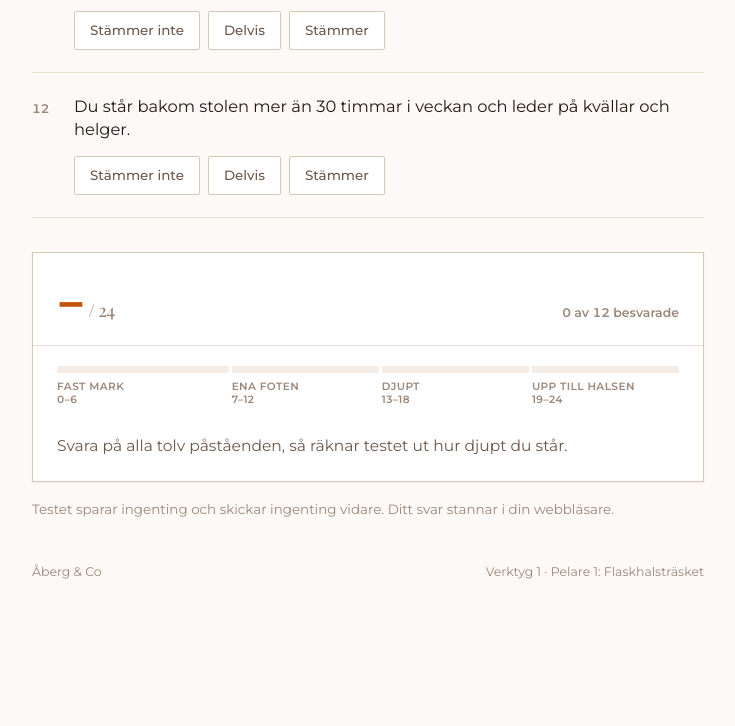
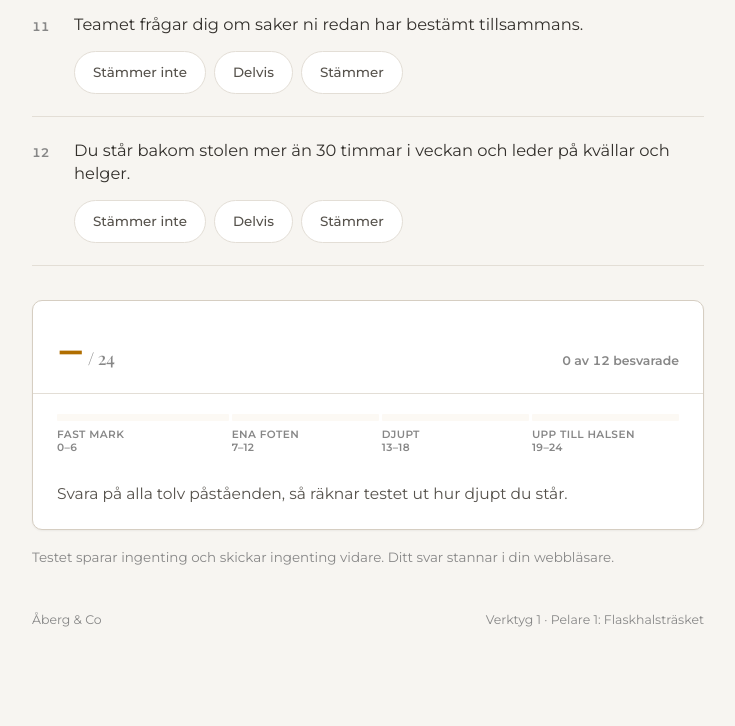
Before and after one commit to mariaabergco-design/salongsledarskap, a plain HTML site: page verktyg/flaskhalstestet.html in a window 1280 px wide. Shown: the part 1644-2370 px from the top of the page, without its empty margins (272-1007 px from the left). Before the commit the page ends 2322 px from the top, so only its background shows below. Drawn offline with nearby package versions, Linux system fonts and the light colour scheme.

Commit message:
Add files via upload

```diff
--- a/verktyg/flaskhalstestet.html
+++ b/verktyg/flaskhalstestet.html
@@ -4,57 +4,38 @@
 <link rel="stylesheet" href="https://fonts.googleapis.com/css2?family=Montserrat:wght@400;500;600;700&family=Playfair+Display:ital,wght@0,500;0,600;0,700&display=swap">
 <style>
   :root {
-    --ground: #FCF9F6;
-    --panel: #F5EDE5;
+      --ground: #F7F5F1;
+      --panel: #FCF9F4;
       --panel-2: #FFFFFF;
-    --ink: #241811;
-    --ink-soft: #6B584C;
-    --ink-faint: #9B8779;
-    --line: #EADFD4;
-    --line-strong: #D8C7B7;
-    --accent: #BF5308;
-    --accent-strong: #E0670D;
-    --accent-tint: #FBE7D6;
-    --warm: #8A5A2B;
-    --warm-tint: #F6ECDD;
-    --shadow: 0 1px 2px rgba(36, 24, 17, .06);
+      --ink: #33302C;
+      --ink-soft: #55514B;
+      --ink-faint: #878787;
+      --line: #E3DED6;
+      --line-strong: #D6CEC2;
+      --accent: #B06E00;
+      --accent-graf: #F6A313;
+      --accent-tint: #FCE7BC;
+      --radie: 10px;
       --display: "Playfair Display", Georgia, "Times New Roman", serif;
       --body: "Montserrat", "Helvetica Neue", Arial, sans-serif;
+      --shadow: 0 1px 2px rgba(46, 46, 46, .06);
     }
 
     @media (prefers-color-scheme: dark) {
       :root:not([data-theme="light"]) {
-      --ground: #17110C;
-      --panel: #241A12;
-      --panel-2: #1D150F;
-      --ink: #F3EAE2;
-      --ink-soft: #BCA899;
-      --ink-faint: #93806F;
-      --line: #332519;
-      --line-strong: #4A3625;
-      --accent: #FF8C42;
-      --accent-strong: #FFA366;
-      --accent-tint: #3A2013;
-      --warm: #E0A462;
-      --warm-tint: #33230F;
+        --ground: #1B1714; --panel: #241F1A; --panel-2: #201B17;
+        --ink: #F2EBE1; --ink-soft: #C4B8A9; --ink-faint: #A79B8C;
+        --line: #332B24; --line-strong: #4A3E33;
+        --accent: #FFC661; --accent-graf: #FFB43D; --accent-tint: #3A2C12;
         --shadow: 0 1px 2px rgba(0, 0, 0, .35);
       }
     }
 
     :root[data-theme="dark"] {
-    --ground: #17110C;
-    --panel: #241A12;
-    --panel-2: #1D150F;
-    --ink: #F3EAE2;
-    --ink-soft: #BCA899;
-    --ink-faint: #93806F;
-    --line: #332519;
-    --line-strong: #4A3625;
-    --accent: #FF8C42;
-    --accent-strong: #FFA366;
-    --accent-tint: #3A2013;
-    --warm: #E0A462;
-    --warm-tint: #33230F;
+      --ground: #1B1714; --panel: #241F1A; --panel-2: #201B17;
+      --ink: #F2EBE1; --ink-soft: #C4B8A9; --ink-faint: #A79B8C;
+      --line: #332B24; --line-strong: #4A3E33;
+      --accent: #FFC661; --accent-graf: #FFB43D; --accent-tint: #3A2C12;
         --shadow: 0 1px 2px rgba(0, 0, 0, .35);
     }
 
@@ -168,20 +149,20 @@
     display: block;
     font-size: .84rem;
     font-weight: 500;
-    padding: 7px 15px;
-    border: 1px solid var(--line-strong);
+    padding: 9px 18px;
+    border: 1px solid var(--line);
     background: var(--panel-2);
     color: var(--ink-soft);
-    border-radius: 2px;
+    border-radius: 999px;
     transition: background .12s ease, color .12s ease, border-color .12s ease;
   }
 
-  .opt input:hover + span { border-color: var(--accent); }
+  .opt input:hover + span { border-color: var(--accent-graf); background: var(--panel); }
   .opt input:focus-visible + span { outline: 2px solid var(--accent); outline-offset: 2px; }
   .opt input:checked + span {
-    background: var(--accent);
-    border-color: var(--accent);
-    color: #FFF9F4;
+    background: var(--accent-graf);
+    border-color: var(--accent-graf);
+    color: #2B2621;
     font-weight: 600;
   }
 
@@ -296,6 +277,13 @@
     gap: 14px;
     flex-wrap: wrap;
   }
+
+    /* Rubrikvikt enligt profilen. */
+    h1, h2, h3, .score-n, .band-name, .pct, .big, .step-n, .q-num { font-weight: 600; }
+
+    .card, .step, .aside, .out, .result, ul.check .item, .field input,
+    .field select, button, .primary { border-radius: var(--radie); }
+    .opt span { border-radius: 999px; }
   </style>
 
 <div class="wrap">
```
Also changed, not shown: verktyg/introduktion.html (+29 -19 lines), verktyg/nyckeltal.html (+29 -27 lines), verktyg/veckomotet.html (+29 -19 lines). Lines whose indentation alone changed are shown as unchanged.
